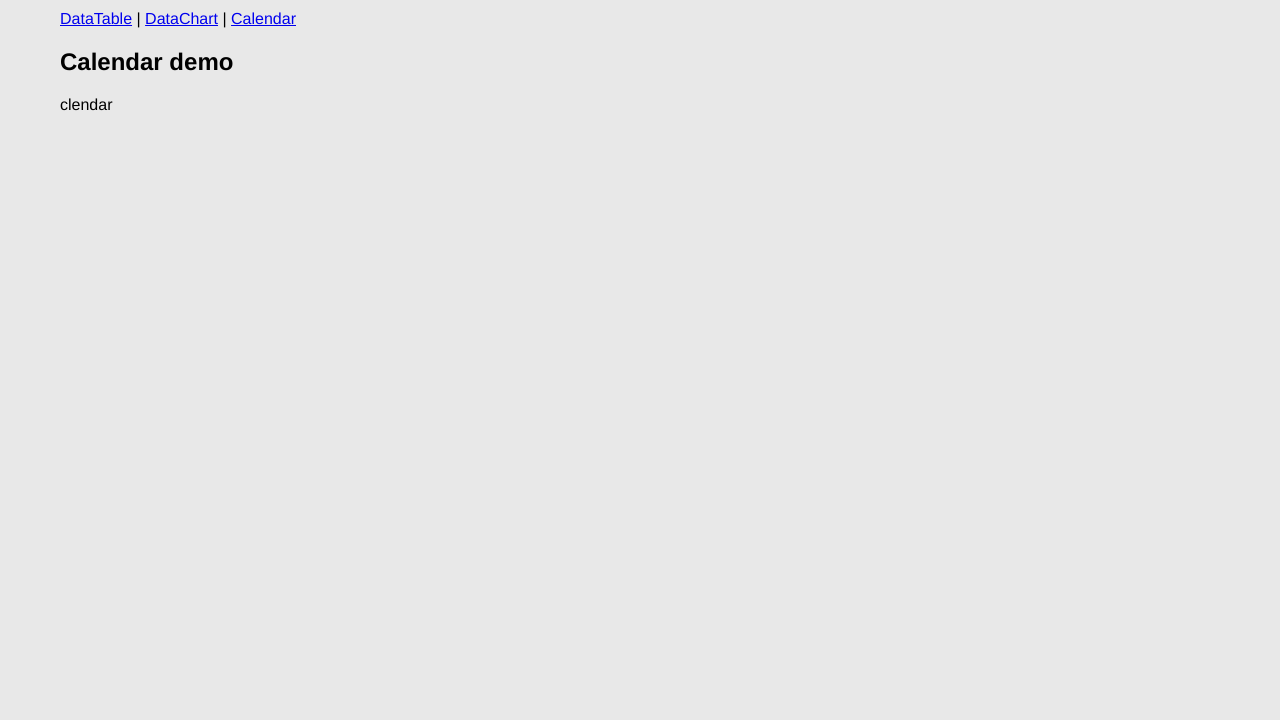
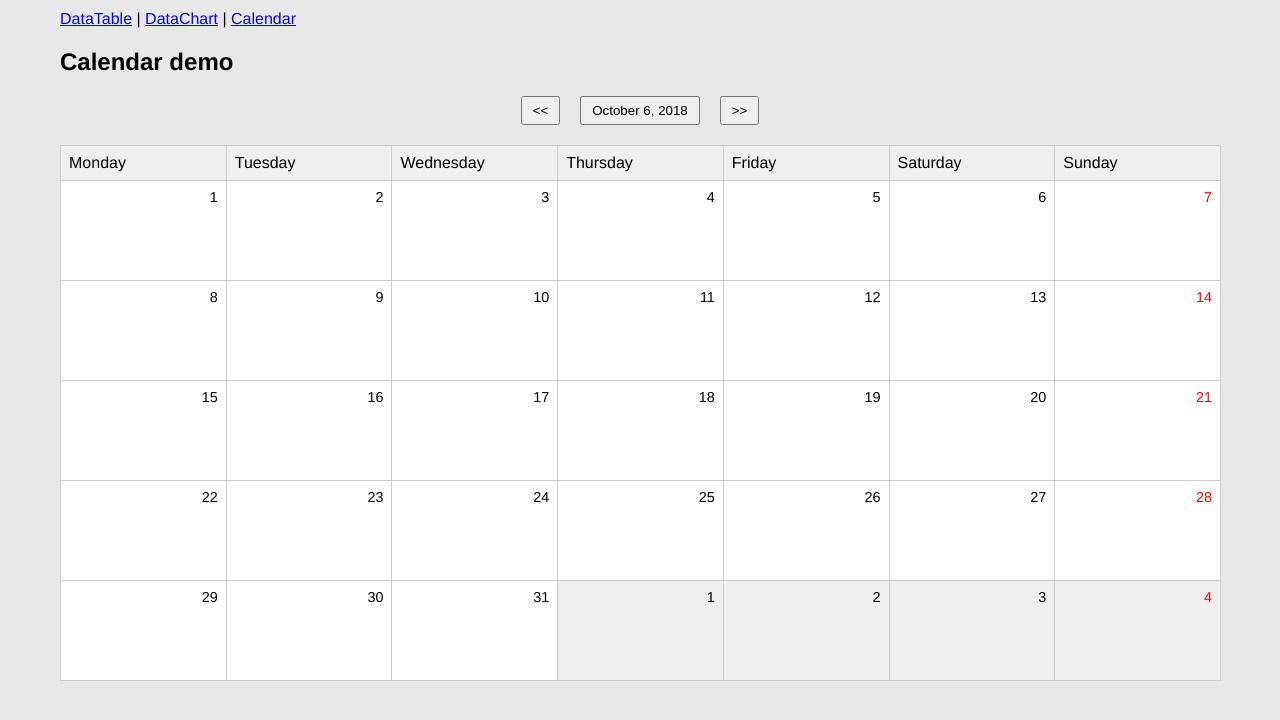
Before and after one commit to rboyts/sunshine, a Vue app: page /calendar in a window 1280 px wide. Shown: the top 720 px of the page. Built offline with nearby package versions, Linux system fonts and the light colour scheme.

Commit message:
Calendar component

```diff
--- a/package.json
+++ b/package.json
@@ -10,6 +10,7 @@
   "dependencies": {
     "@types/d3": "^5.0.0",
     "d3": "^5.7.0",
+    "moment": "^2.22.2",
     "vue": "^2.5.17",
     "vue-router": "^3.0.1"
   },
--- a/src/components/Calendar.vue
+++ b/src/components/Calendar.vue
@@ -5,12 +5,126 @@ import moment from 'moment';
 export default Vue.extend({
   name: 'calendar',
 
+  props: {
+    date: {
+      type: Object as () => moment.Moment,
+      default: () => moment(),
+    },
+  },
+
   methods: {
+    renderHeader(): VNode[] {
+      const h = this.$createElement;
+      let weekdays = moment.weekdays();
+      let start = moment(this.date).startOf('isoWeek');
+      let end = moment(this.date).endOf('isoWeek');
+
+      let children: VNode[] = [];
+      for (let d = start; d < end; d = d.add(1, 'day')) {
+        children.push(h('span', {
+            class: 'weekday',
+          },
+          weekdays[d.day()]));
+      }
+
+      return children;
+    },
+
+    renderMonth(): VNode[] {
+      let start = moment(this.date).startOf('month').startOf('isoWeek');
+      let end = moment(this.date).endOf('month').endOf('isoWeek');
+
+      let children: VNode[] = [];
+      for (let d = start; d < end; d = d.add(1, 'day')) {
+        children.push(this.renderCell(d));
+      }
+
+      return children;
+    },
+
+    renderCell(date: moment.Moment) {
+      const h = this.$createElement;
+
+      const d = date.format('D');
+      const text = date.format('LLLL');
+      return h('span', {
+        class: {
+          'day': true,
+          'weekend': date.day() === 6 || date.day() === 0,
+          'other-month': date.month() !== this.date.month(),
+        },
+      },
+      [
+        h('span', {
+          class: {
+            'date': true,
+            'sunday': date.day() === 0,
+          },
+        }, d),
+        // h('span', {class: 'text'}, text),
+      ]);
+    },
   },
 
   render(): VNode {
     const h = this.$createElement;
-    return h('div', 'clendar');
+    return h('div', {class: 'calendar'}, [
+      this.renderHeader(),
+      this.renderMonth(),
+    ]);
   },
 });
 </script>
+
+<style lang="scss" scoped>
+
+$inner-border-width: 1px;
+$inner-border: $inner-border-width solid #ccc;
+
+.calendar {
+  display: grid;
+
+  border-radius: 3px;
+  grid-template-columns: repeat(7, 1fr);
+  grid-template-rows: auto;
+  grid-auto-rows: 100px;
+
+  > span {
+    padding: 8px;
+
+    border: $inner-border;
+    margin-right: -$inner-border-width;
+    margin-bottom: -$inner-border-width;
+  }
+}
+
+.weekday {
+  background-color: #efefef;
+}
+
+.date {
+  float: right;
+  font-size: .9em;
+  // font-weight: bold;
+}
+
+.text {
+  font-size: .7em;
+}
+
+.day {
+  background-color: #fff;
+}
+
+.weekend .date {
+  // background-color: #efefef;
+}
+
+.sunday {
+  color: red;
+}
+
+.other-month {
+  background-color: #efefef;
+}
+</style>
--- a/src/views/Calendar.vue
+++ b/src/views/Calendar.vue
@@ -1,19 +1,148 @@
 <template>
   <div>
     <h2>Calendar demo</h2>
+    <div class="options">
+      <button type="button" @click="onPrevClick">&lt;&lt;</button>
+      <button type="button" @click="onTodayClick">{{ today }}</button>
+      <button type="button" @click="onNextClick">&gt;&gt;</button>
+    </div>
 
-    <calendar />
+    <div>
+      <transition :name="transition">
+        <div class="month" :key="month">
+          <calendar :date="date" />
+        </div>
+      </transition>
+    </div>
   </div>
 </template>
 
 
 <script lang="ts">
 import Vue from 'vue';
+import moment from 'moment';
 import Calendar from '@/components/Calendar.vue';
 
 export default Vue.extend({
   components: {
     Calendar,
   },
-})
+
+  data() {
+    let today = moment().startOf('day');
+    return {
+      date: today,
+      today: today.format('LL'),
+      transition: 'slide-left',
+    };
+  },
+
+  computed: {
+    month(): number {
+      return this.date.month();
+    },
+  },
+
+  methods: {
+    onPrevClick() {
+      this.transition = 'slide-right';
+      this.date = moment(this.date).subtract(1, 'month');
+    },
+
+    onNextClick() {
+      this.transition = 'slide-left';
+      this.date = moment(this.date).add(1, 'month');
+    },
+
+    onTodayClick() {
+      let today = moment().startOf('day');
+      if (today < this.date) {
+        this.transition = 'slide-right';
+      } else {
+        this.transition = 'slide-left';
+      }
+      this.date = today;
+    },
+  },
+});
 </script>
+
+
+<style lang="scss" scoped>
+.options {
+  margin-bottom: 20px;
+  text-align: center;
+
+  button {
+    padding: 5px 10px;
+    margin: 0 10px;
+  }
+}
+
+.month {
+  position: absolute;
+  width: calc(100vw - 120px);
+}
+
+.slide-left-enter-active {
+  animation: slide-left-in .5s;
+  opacity: 0;
+}
+
+.slide-left-leave-active {
+  animation: slide-left-out .5s;
+}
+
+@keyframes slide-left-in {
+  from {
+    transform: translateX(150px);
+    opacity: 0;
+  }
+  to {
+    transform: translateX(0);
+    opacity: 1;
+  }
+}
+
+@keyframes slide-left-out {
+  from {
+    transform: translateX(0);
+    opacity: 1;
+  }
+  to {
+    transform: translateX(-150px);
+    opacity: 0;
+  }
+}
+
+.slide-right-enter-active {
+  animation: slide-right-in .5s;
+  opacity: 0;
+}
+
+.slide-right-leave-active {
+  animation: slide-right-out .5s;
+}
+
+@keyframes slide-right-in {
+  from {
+    transform: translateX(-150px);
+    opacity: 0;
+  }
+  to {
+    transform: translateX(0);
+    opacity: 1;
+  }
+}
+
+@keyframes slide-right-out {
+  from {
+    transform: translateX(0);
+    opacity: 1;
+  }
+  to {
+    transform: translateX(150px);
+    opacity: 0;
+  }
+}
+</style>
```
Also changed, not shown: 1 other file (tests, documents, lock files or other folders).
